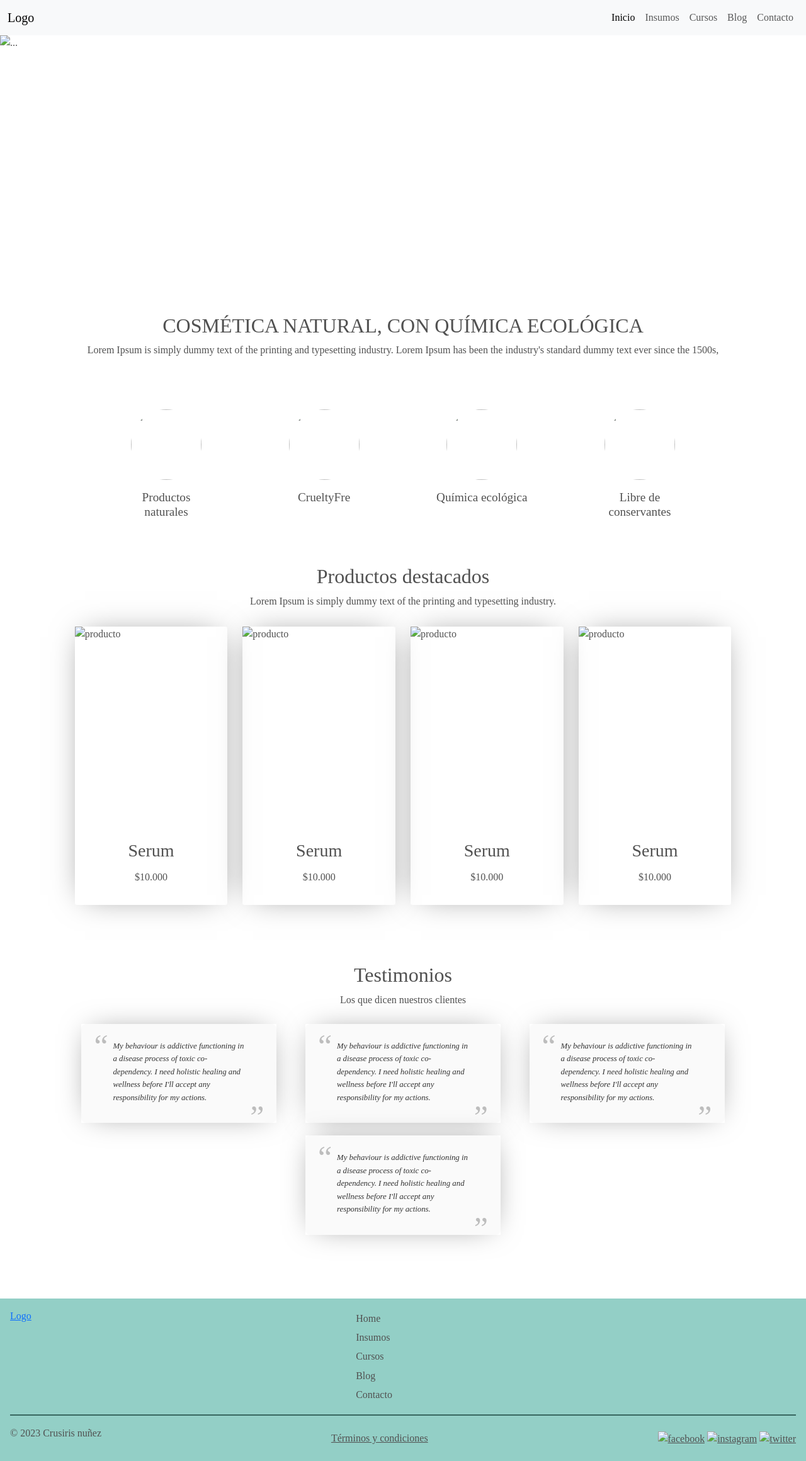
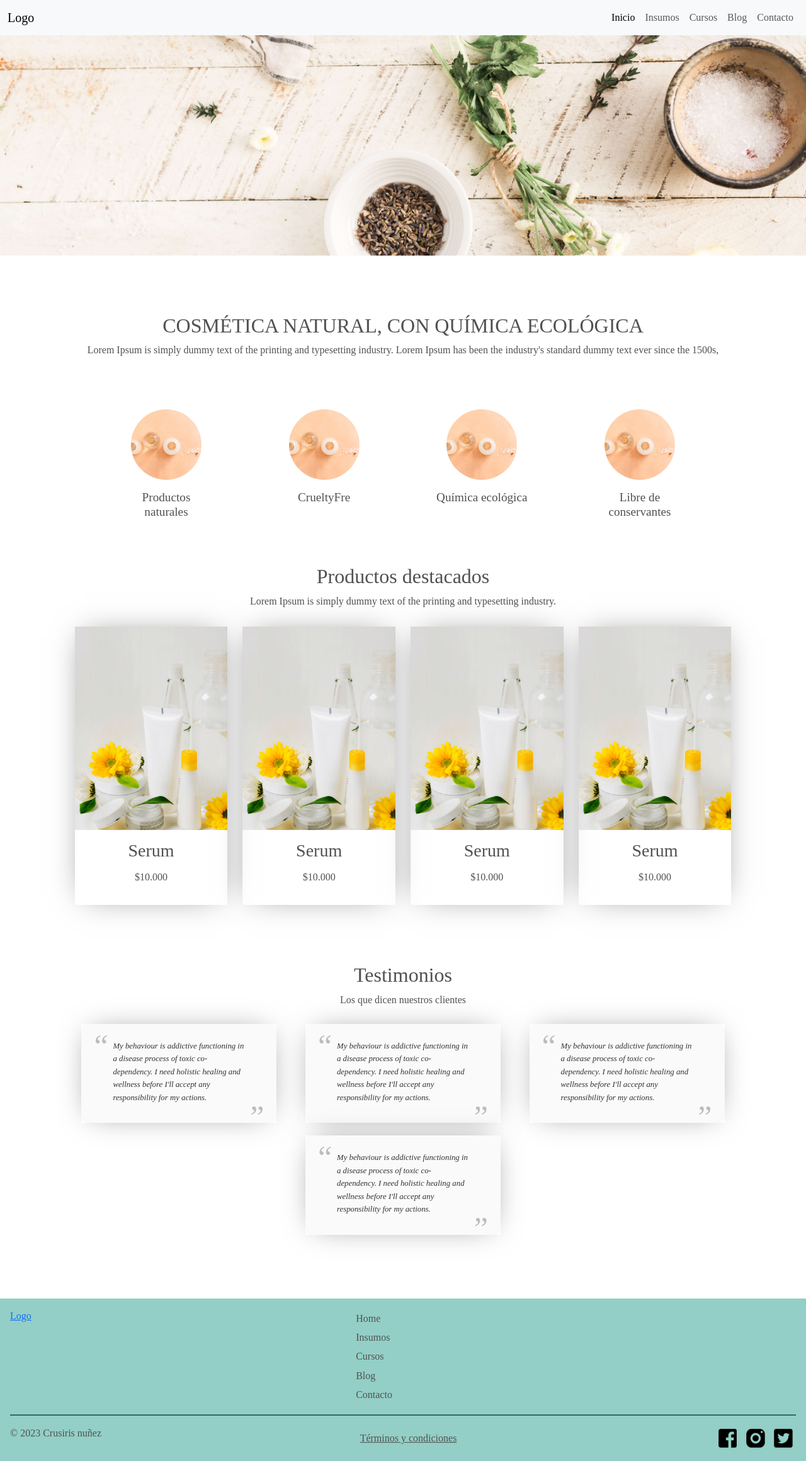
Before and after one commit to Crusiris/naturalCosmetics, a plain HTML site: page index.html in a window 1280 px wide. Shown: the whole page at 63% size. Drawn offline with nearby package versions, Linux system fonts and the light colour scheme; the site is published under a folder, as on GitHub Pages, so addresses that start at the root find nothing.

Commit message:
arreglando rutas de imagenes

```diff
--- a/index.html
+++ b/index.html
@@ -44,16 +44,16 @@
     <div id="carouselExample" class="carousel slide">
          <div class="carousel-inner">
            <div class="carousel-item active">
-             <img src="/img/carrusel3.jpg" class="d-block w-100 carousel__img" alt="...">
+             <img src="./img/carrusel3.jpg" class="d-block w-100 carousel__img" alt="...">
            </div>
            <div class="carousel-item">
-             <img src="/img/carrusel.jpg" class="d-block w-100 carousel__img" alt="...">
+             <img src="./img/carrusel.jpg" class="d-block w-100 carousel__img" alt="...">
            </div>
            <div class="carousel-item">
-             <img src="/img/carrusel1.jpg" class="d-block w-100 carousel__img" alt="...">
+             <img src="./img/carrusel1.jpg" class="d-block w-100 carousel__img" alt="...">
            </div>
            <div class="carousel-item">
-             <img src="/img/carrusel2.jpg" class="d-block w-100 carousel__img" alt="...">
+             <img src="./img/carrusel2.jpg" class="d-block w-100 carousel__img" alt="...">
            </div>
          </div>
          <button class="carousel-control-prev" type="button" data-bs-target="#carouselExample" data-bs-slide="prev">
@@ -74,19 +74,19 @@
             </div>
             <div class="characteristics__items">
                 <figure class="characteristics__item">
-                    <img class="characteristics__image" src="/img/caracteristica_marca.jpg" alt="">
+                    <img class="characteristics__image" src="./img/caracteristica_marca.jpg" alt="">
                     <h4>Productos naturales</h4>
                 </figure>
                 <figure class="characteristics__item">
-                    <img class="characteristics__image" src="/img/caracteristica_marca.jpg" alt="">
+                    <img class="characteristics__image" src="./img/caracteristica_marca.jpg" alt="">
                     <h4>CrueltyFre</h4>
                 </figure>
                 <figure class="characteristics__item">
-                    <img class="characteristics__image" src="/img/caracteristica_marca.jpg" alt="">
+                    <img class="characteristics__image" src="./img/caracteristica_marca.jpg" alt="">
                     <h4>Química ecológica</h4>
                 </figure>
                 <figure class="characteristics__item">
-                    <img class="characteristics__image" src="/img/caracteristica_marca.jpg" alt="">
+                    <img class="characteristics__image" src="./img/caracteristica_marca.jpg" alt="">
                     <h4>Libre de conservantes</h4>
                 </figure>
             </div>
@@ -102,7 +102,7 @@
                 <div class="carousel-inner">
                   <div class="carousel-item active">
                     <article class="product__card">
-                        <img class="card__image" src="/img/product.png" alt="producto">
+                        <img class="card__image" src="./img/product.png" alt="producto">
                         <div class="card__description">
                             <h3 class="nameProduct">Serum</h3>
                             <p class="priceProduct">$10.000</p>
@@ -111,7 +111,7 @@
                   </div>
                   <div class="carousel-item">
                     <article class="product__card">
-                        <img class="card__image" src="/img/product.png" alt="producto">
+                        <img class="card__image" src="./img/product.png" alt="producto">
                         <div class="card__description">
                             <h3 class="nameProduct">Serum</h3>
                             <p class="priceProduct">$10.000</p>
@@ -120,7 +120,7 @@
                   </div>
                   <div class="carousel-item">
                     <article class="product__card">
-                        <img class="card__image" src="/img/product.png" alt="producto">
+                        <img class="card__image" src="./img/product.png" alt="producto">
                         <div class="card__description">
                             <h3 class="nameProduct">Serum</h3>
                             <p class="priceProduct">$10.000</p>
@@ -140,28 +140,28 @@
 
             <div class="products__cards products__desktop">
                 <article class="product__card">
-                    <img class="card__image" src="/img/product.png" alt="producto">
+                    <img class="card__image" src="./img/product.png" alt="producto">
                     <div class="card__description">
                         <h3 class="nameProduct">Serum</h3>
                         <p class="priceProduct">$10.000</p>
                     </div>
                 </article>
                 <article class="product__card">
-                    <img class="card__image" src="/img/product.png" alt="producto">
+                    <img class="card__image" src="./img/product.png" alt="producto">
                     <div class="card__description">
                         <h3 class="nameProduct">Serum</h3>
                         <p class="priceProduct">$10.000</p>
                     </div>
                 </article>
                 <article class="product__card">
-                    <img class="card__image" src="/img/product.png" alt="producto">
+                    <img class="card__image" src="./img/product.png" alt="producto">
                     <div class="card__description">
                         <h3 class="nameProduct">Serum</h3>
                         <p class="priceProduct">$10.000</p>
                     </div>
                 </article>
                 <article class="product__card">
-                    <img class="card__image" src="/img/product.png" alt="producto">
+                    <img class="card__image" src="./img/product.png" alt="producto">
                     <div class="card__description">
                         <h3 class="nameProduct">Serum</h3>
                         <p class="priceProduct">$10.000</p>
@@ -236,9 +236,9 @@
             <p> © 2023 Crusiris nuñez </p>
             <a href="index.html">Términos y condiciones</a>
             <div class="footer__rrss">
-                <a href="http://" target="_blank" rel="noopener noreferrer"> <img class="rs" src="/img/facebbok.png" alt="facebook"></a>
-                <a href="http://" target="_blank" rel="noopener noreferrer"><img class="rs" src="/img/instagram.png" alt="instagram"></a>
-                <a href="http://" target="_blank" rel="noopener noreferrer"><img class="rs" src="/img/twitter.png" alt="twitter"></a>
+                <a href="http://" target="_blank" rel="noopener noreferrer"> <img class="rs" src="./img/facebbok.png" alt="facebook"></a>
+                <a href="http://" target="_blank" rel="noopener noreferrer"><img class="rs" src="./img/instagram.png" alt="instagram"></a>
+                <a href="http://" target="_blank" rel="noopener noreferrer"><img class="rs" src="./img/twitter.png" alt="twitter"></a>
             </div>
         </div>
     </footer>
```
Also changed, not shown: pages/article.html (+1 -1 lines), pages/contacto.html (+3 -3 lines), pages/cursos.html (+8 -8 lines), pages/insumos.html (+12 -12 lines).
